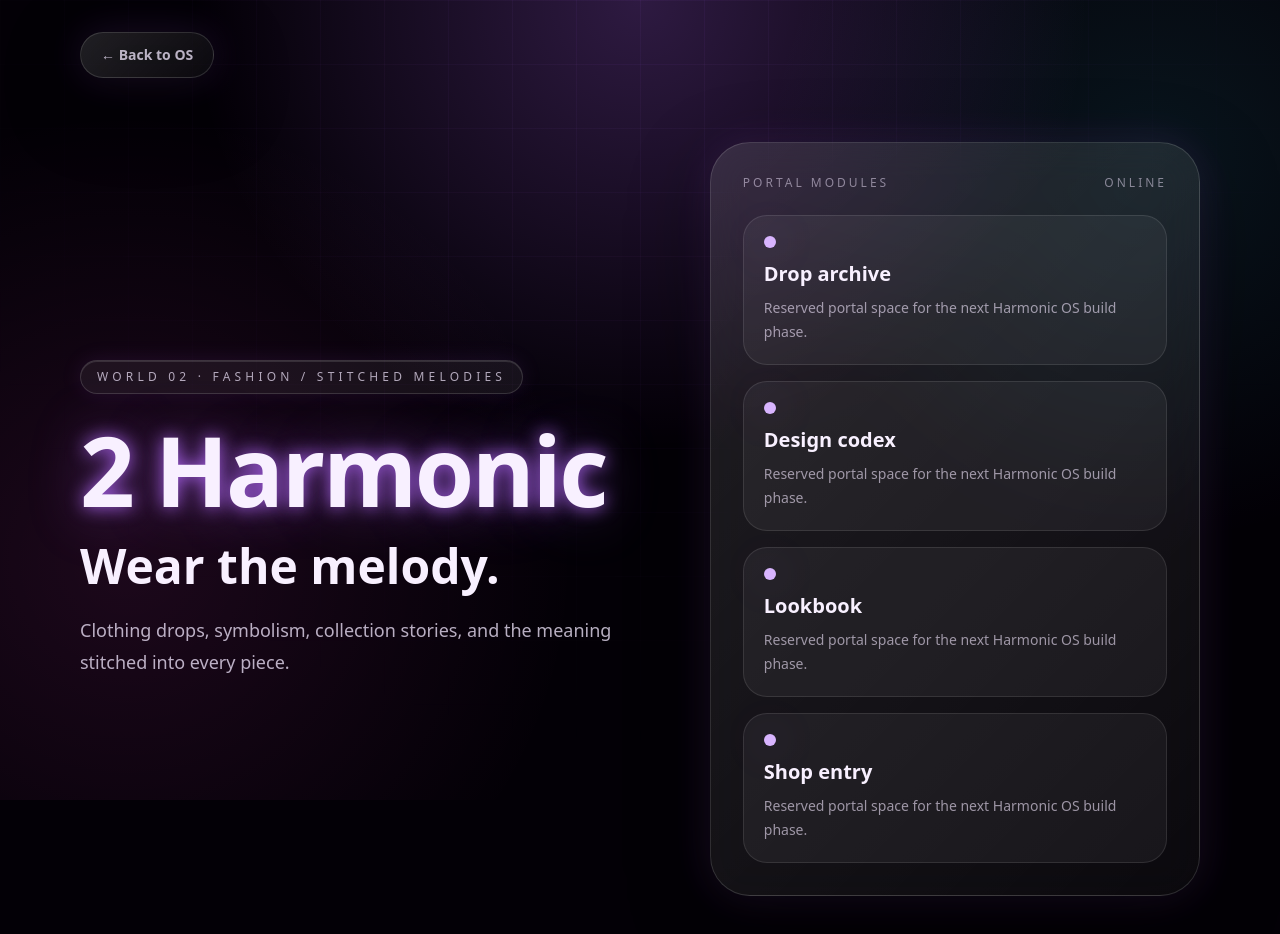
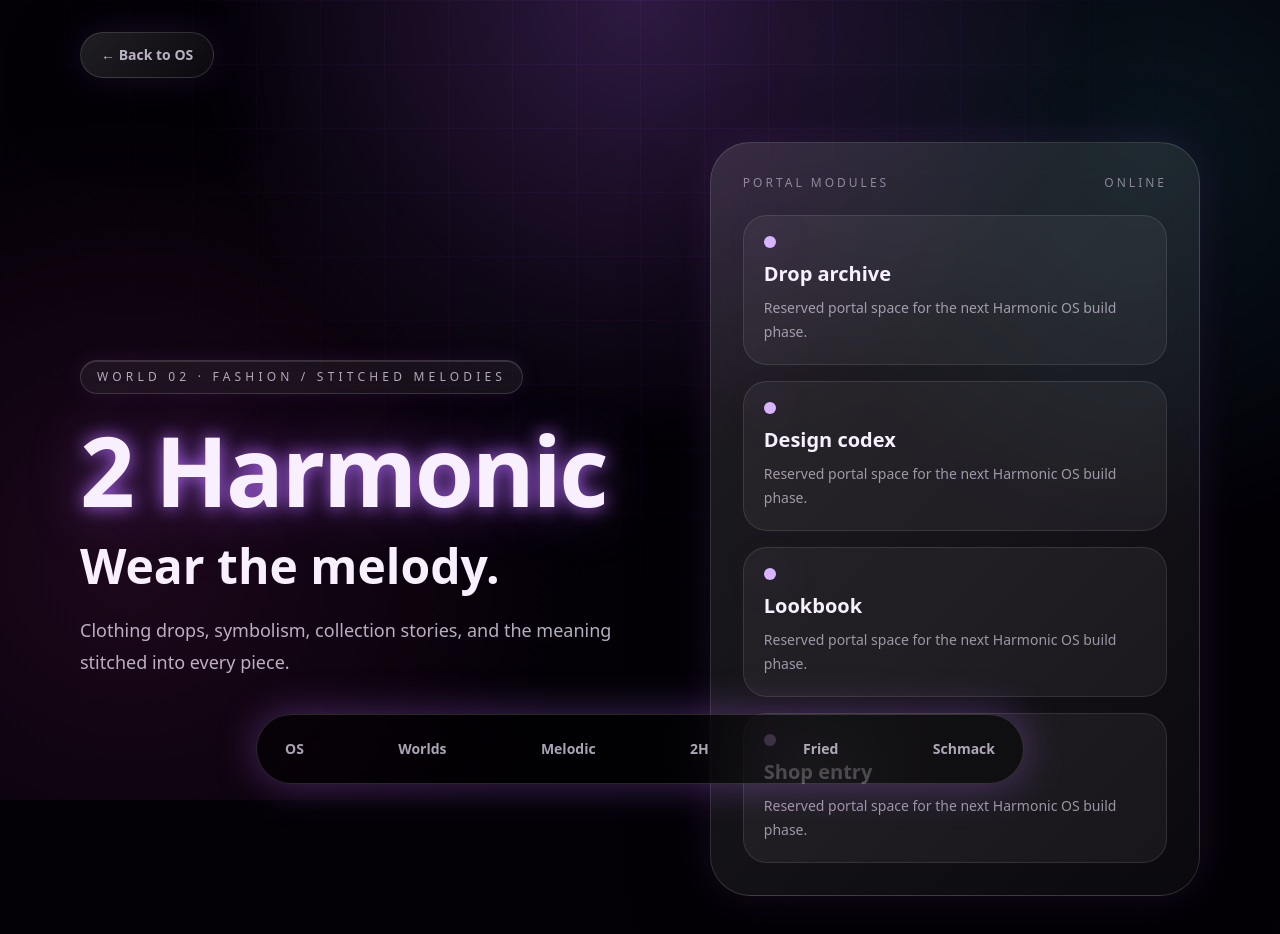
Before and after one commit to thatsmelodic/harmonic-os, a Next.js app: page /worlds/2-harmonic in a window 1280 px wide. Shown: the top 934 px of the page. Built offline with nearby package versions, Linux system fonts and the light colour scheme.

Commit message:
Add dock to world portals

```diff
--- a/app/worlds/[slug]/page.tsx
+++ b/app/worlds/[slug]/page.tsx
@@ -1,5 +1,6 @@
 import Link from 'next/link';
 import { notFound } from 'next/navigation';
+import { FrequencyDock } from '@/components/FrequencyDock';
 
 const worlds = {
   melodic: {
@@ -63,7 +64,8 @@ export default function WorldPage({ params }: { params: { slug: string } }) {
   }
 
   return (
-    <main className="min-h-screen px-6 py-8">
+    <main className="min-h-screen px-6 py-8 pb-28">
+      <FrequencyDock />
       <div className="harmonic-container">
         <Link href="/#worlds" className="inline-flex rounded-full border border-white/15 px-5 py-3 text-sm font-bold text-purple-100/75 glass-panel">
           ← Back to OS
```
